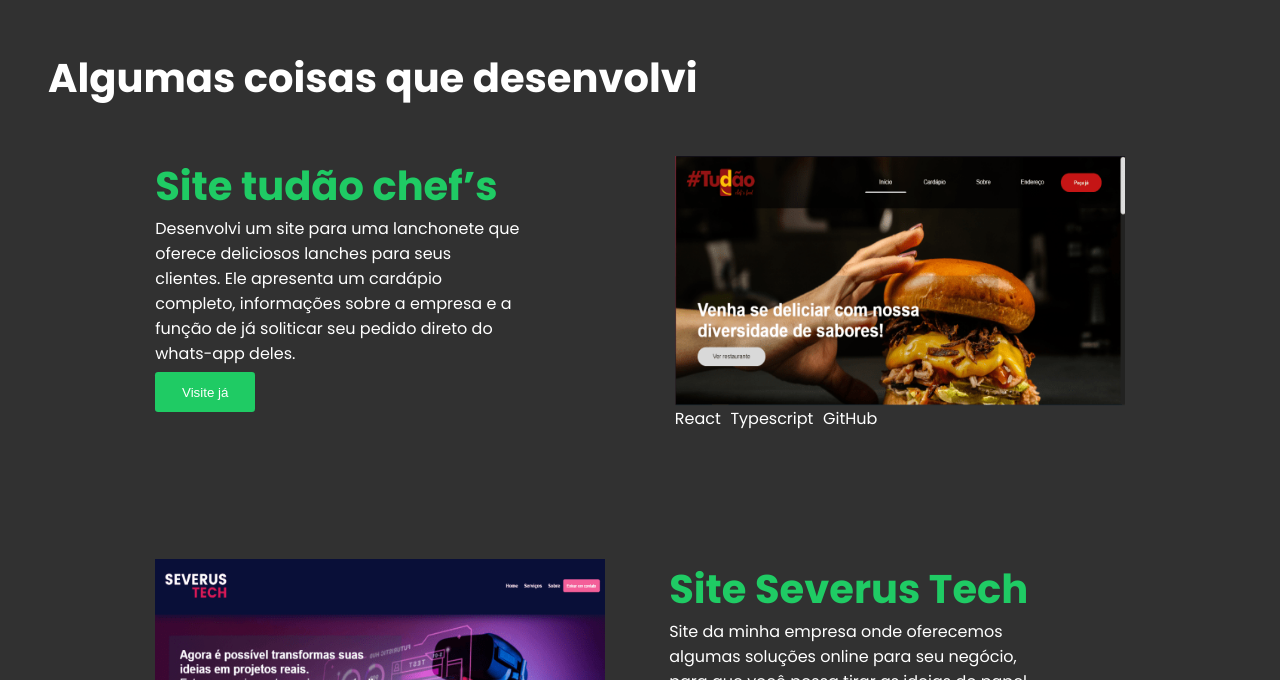
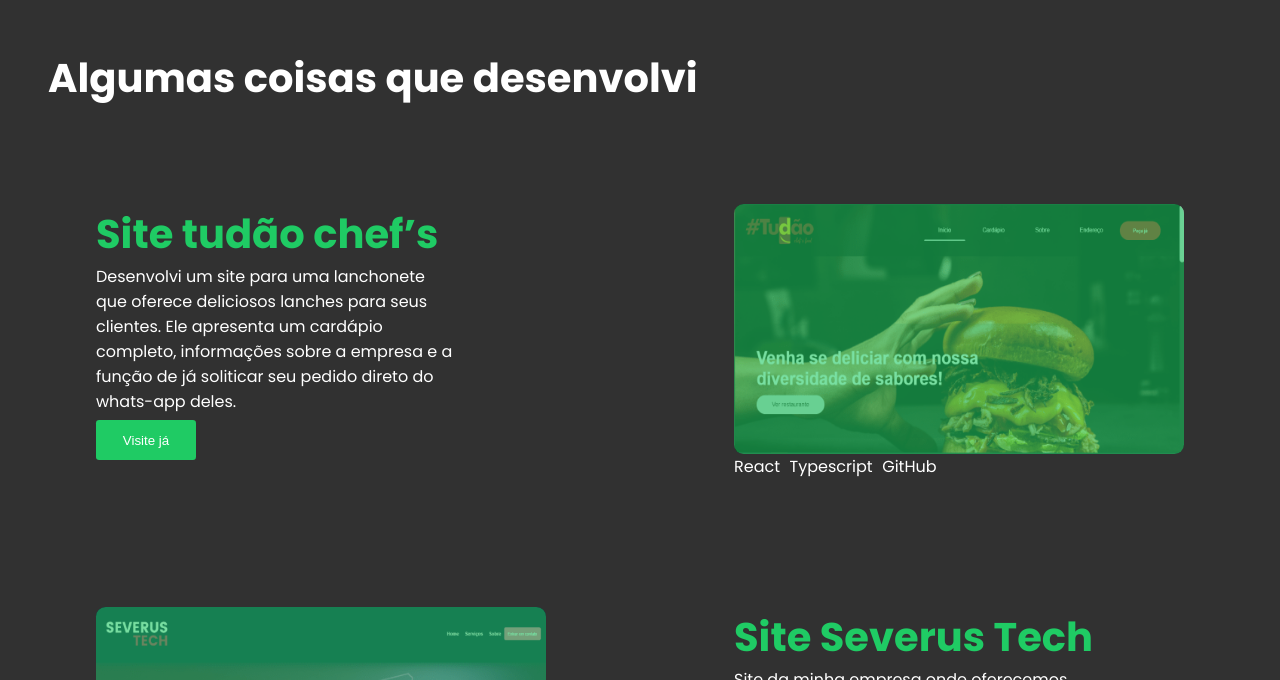
Before and after one commit to Mynameisjohndev/myPersonalBlog, a React (Create React App) app: page / in a window 1280 px wide. Shown: the part 1600-2280 px from the top of the page. Built offline with nearby package versions, Linux system fonts and the light colour scheme.

Commit message:
fix: card project

```diff
--- a/src/components/CardProject/index.tsx
+++ b/src/components/CardProject/index.tsx
@@ -15,14 +15,20 @@ const CardProject: React.FC<ICardProject> = ({ project }) => {
           <button>Visite já</button>
         </a>
       </div>
+
       <div className="column-image">
-        <img src={returnProjectImage(image!)} />
+        <h1 className="mobile-title">{title}</h1>
+        <div className="container-image">
+          <img src={returnProjectImage(image!)} />
+          <div className="overlay-image"></div>
+        </div>
         <div className="row-techs">
           {techs?.map(tech => {
             return <span>{tech}</span>;
           })}
         </div>
       </div>
+
       {/* </div> */}
     </CardProjectContainer>
   );
--- a/src/components/CardProject/styles.ts
+++ b/src/components/CardProject/styles.ts
@@ -5,16 +5,18 @@ import { IProject } from '../../interfaces/project';
 
 const CardProjectContainer = styled.div<IProject>`
   display: flex;
-  width: 90%;
-  /* background-color: blue; */
+  width: 100%;
+  padding: 3rem;
   flex-direction: ${({ index }) => (index % 2 === 0 ? 'row' : 'row-reverse')};
-  @media (max-width: 1100px) {
-    flex-direction: column;
+  @media (max-width: 1000px) {
+    flex-direction: column-reverse;
+  }
+  @media (max-width: 400px) {
+    padding: 0;
   }
   justify-content: space-between;
   margin-bottom: 2rem;
   align-self: center;
-  padding: 3rem;
   transition: 0.3s all;
 
   .align-project {
@@ -23,11 +25,11 @@ const CardProjectContainer = styled.div<IProject>`
   }
 
   .column-project {
-    /* background-color: red; */
     transition: 0.3s all;
     display: flex;
     flex-direction: column;
-    /* width: 350px; */
+    width: 450px;
+    /* padding-left: 1rem; */
     p {
       transition: 0.3s all;
       width: 80%;
@@ -35,6 +37,9 @@ const CardProjectContainer = styled.div<IProject>`
     h1 {
       transition: 0.3s all;
       color: ${({ theme }) => theme.COLORS.GREEN_30};
+      @media (max-width: 1000px) {
+        display: none;
+      }
     }
     button {
       transition: 0.3s all;
@@ -43,7 +48,6 @@ const CardProjectContainer = styled.div<IProject>`
       border: 0;
       margin-top: 0.4rem;
       border-radius: 0.2rem;
-      /* padding: 1rem 2rem; */
       ${({ theme }) => css`
         color: ${theme.COLORS.WHITE};
         background-color: ${theme.COLORS.GREEN_30};
@@ -52,36 +56,82 @@ const CardProjectContainer = styled.div<IProject>`
         }
       `}
     }
+    @media (max-width: 1000px) {
+      width: 100%;
+    }
+    @media (max-width: 750px) {
+      p {
+        font-size: 0.7rem;
+      }
+      h1 {
+        font-size: 1.4rem;
+        @media (max-width: 1000px) {
+          /* display: none; */
+        }
+      }
+      button {
+      }
+    }
   }
   .column-image {
-    /* background-color: green; */
     ${({ index }) =>
       index % 2 === 0
         ? css`
-            margin-left: 4rem;
+            margin-left: 1rem;
           `
         : css`
-            margin-right: 4rem;
+            margin-right: 1rem;
           `}
+
+    .mobile-title {
+      display: none;
+      transition: 0.3s all;
+      color: ${({ theme }) => theme.COLORS.GREEN_30};
+      @media (max-width: 1000px) {
+        display: flex;
+      }
+      @media (max-width: 400px) {
+        font-size: 1rem;
+      }
+    }
     transition: 0.3s all;
     display: flex;
     flex-direction: column;
-    img {
+    .container-image {
+      position: relative;
+      display: inline-block;
       width: 450px;
       height: 250px;
-      &::before {
-        content: '';
-        display: block;
-        width: 1.2rem;
-        border-radius: 0.6rem;
-        height: 100%;
-        background-color: green;
+      @media (max-width: 1000px) {
+        width: 100%;
+        height: 30%;
       }
+    }
+    .overlay-image {
+      position: absolute;
+      top: 0;
+      left: 0;
+      background-color: ${({ theme }) => theme.COLORS.GREEN_30};
+      opacity: 0.6;
+      transition: 0.3s all;
+      border-radius: 0.6rem;
+      width: 100%;
+      height: 100%;
+      &:hover {
+        background-color: transparent;
+      }
+    }
+    img {
+      border-radius: 0.6rem;
+      width: 100%;
+      height: 100%;
+      transition: 0.3s all;
     }
     .row-techs {
       transition: 0.3s all;
       display: flex;
       flex-direction: row;
+      flex-wrap: wrap;
     }
     span {
       transition: 0.3s all;
@@ -89,6 +139,12 @@ const CardProjectContainer = styled.div<IProject>`
       font-size: 1rem;
       color: ${({ theme }) => theme.COLORS.WHITE};
     }
+    @media (max-width: 1000px) {
+      margin: 0;
+      span {
+        font-size: 0.7rem;
+      }
+    }
   }
 `;
 
--- a/src/components/Header/styles.ts
+++ b/src/components/Header/styles.ts
@@ -10,7 +10,7 @@ const ContainerHeader = styled.nav`
   height: 80px;
   background-color: rgba(0, 0, 0, 0.3);
   backdrop-filter: blur(10px);
-
+  z-index: 10;
   li {
     transition: 0.3s all;
     list-style: none;
@@ -23,10 +23,10 @@ const ContainerHeader = styled.nav`
   position: fixed;
   top: 0;
   @media (max-height: 550px) {
-    display: none;
+    /* display: none; */
   }
   @media (max-width: 600px) {
-    display: none;
+    /* display: none; */
   }
 `;
 
--- a/src/components/ListProject/styles.ts
+++ b/src/components/ListProject/styles.ts
@@ -3,6 +3,7 @@ import styled from 'styled-components';
 const ListProjectContainer = styled.div`
   display: flex;
   flex-direction: column;
+  margin-top: 3rem;
 `;
 
 export { ListProjectContainer };
--- a/src/pages/Portfolio/Projects/styles.ts
+++ b/src/pages/Portfolio/Projects/styles.ts
@@ -1,13 +1,14 @@
 import { styled } from 'styled-components';
 
 export const ContainerProjects = styled.section`
-  height: 100vh;
+  min-height: 100vh;
+  max-height: 100%;
   min-width: 100%;
   padding: 3rem;
   display: flex;
   flex-direction: column;
   /* background-color: whitesmoke; */
-  z-index: 10;
+  z-index: 3;
   /* align-items: center; */
   /* justify-content: center; */
 
```
